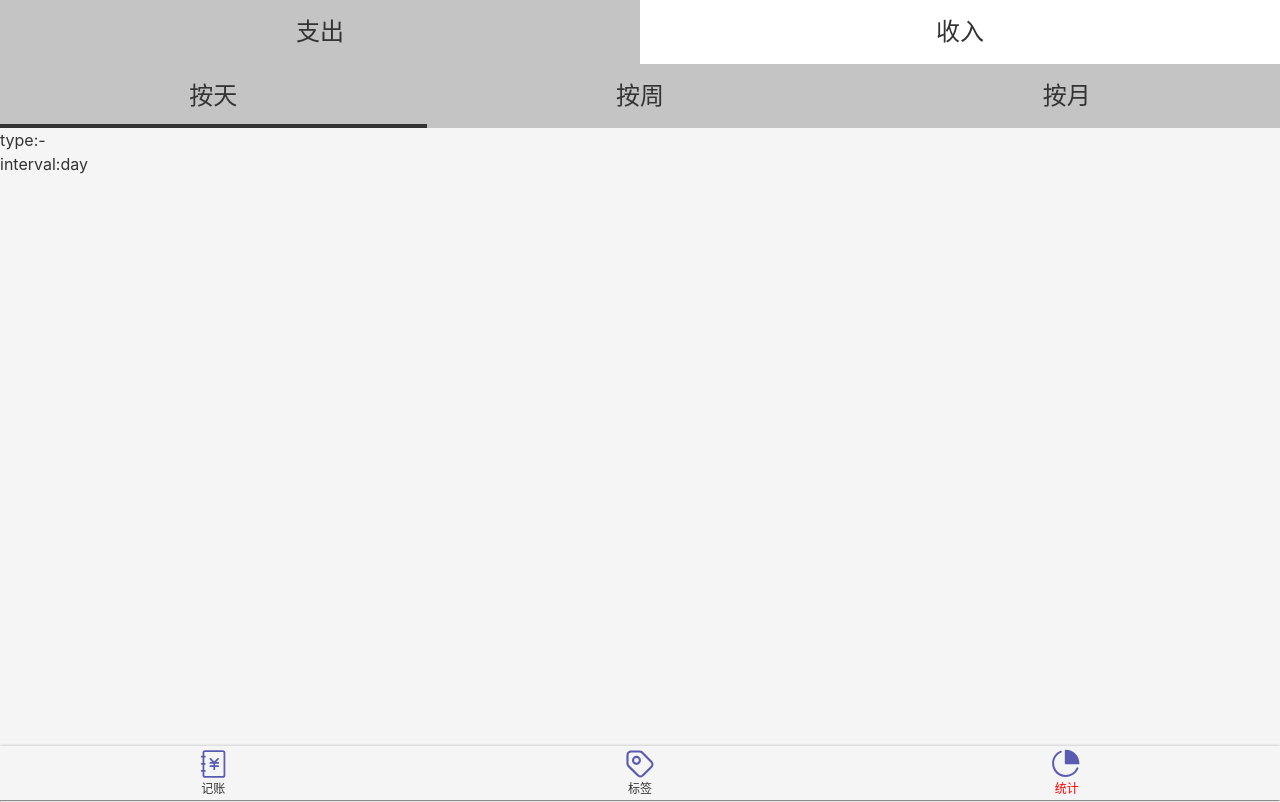
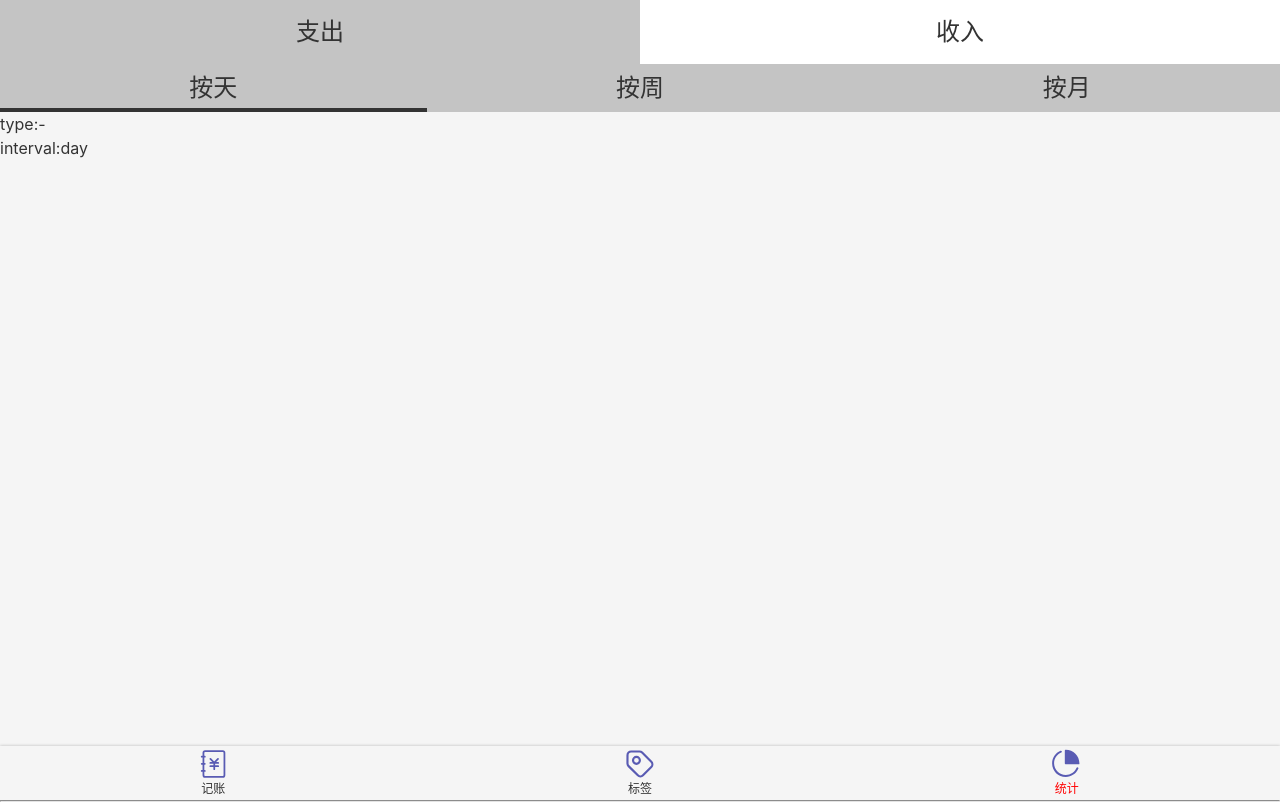
Before and after one commit to simpson007/giraffe-text, a Vue app: page /#/statistics in a window 1280 px wide. Built offline with nearby package versions, Linux system fonts and the light colour scheme.

Commit message:
更新 css

```diff
--- a/src/components/Tabs.vue
+++ b/src/components/Tabs.vue
@@ -1,7 +1,7 @@
 <template>
-  <ul class="tabs">
-    <li v-for="item in dataSource" :key="item.value"
-        :class="liClass(item)" @click="select(item)">{{ item.text }}
+  <ul class="tabs" :class="{[classPrefix+'-tabs']: classPrefix}">
+    <li v-for="item in dataSource" :key="item.value" class="tabs-item"
+       :class="liClass(item)" @click="select(item)">{{ item.text }}
     </li>
   </ul>
 </template>
@@ -40,7 +40,7 @@
   text-align: center;
   font-size: 24px;
 
-  > li {
+  &-item {
     width: 50%;
     height: 64px;
     display: flex;
--- a/src/views/Statistics.vue
+++ b/src/views/Statistics.vue
@@ -19,6 +19,9 @@
       display: none;
     }
   }
+}
+::v-deep .interval-tabs-item{
+  height: 48px;
 }
 </style>
 
```
